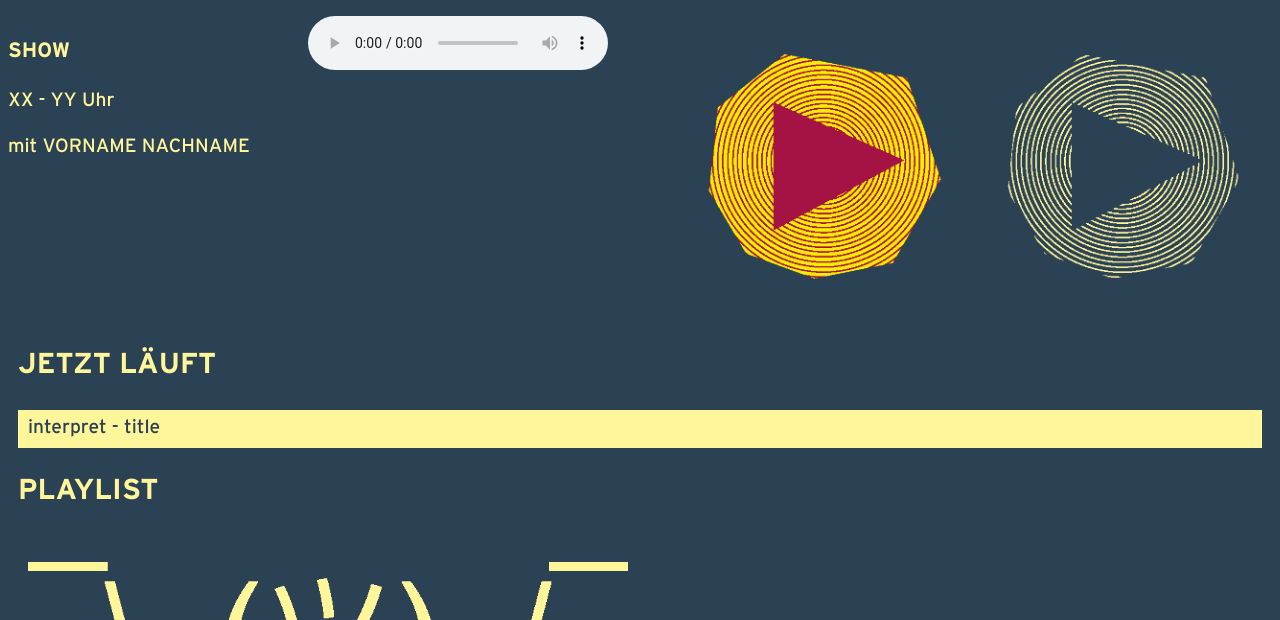
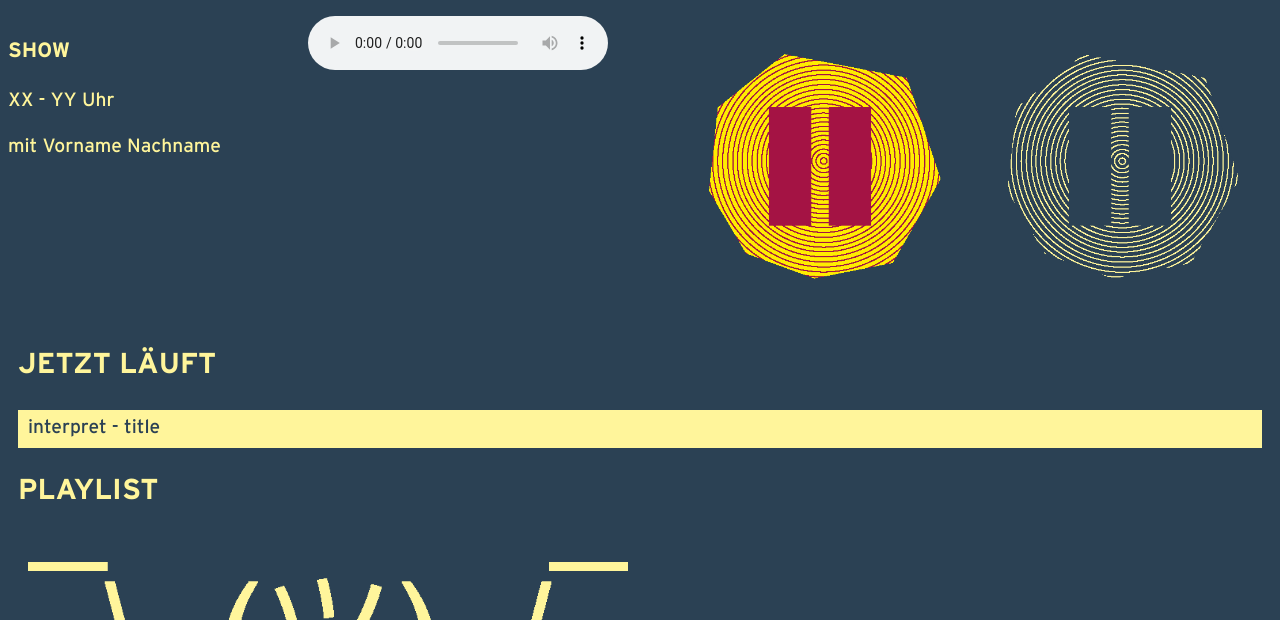
Before and after one commit to WebDaD/webplayer, a website: page index.html in a window 1280 px wide. Both pictures are taken after a click on the picture 1122 px from the left and 307 px from the top of the page. Shown: the part 141-761 px from the top of the page. Drawn offline with nearby package versions, Linux system fonts and the light colour scheme; no server answers.

Commit message:
Button pause

```diff
--- a/css/index.css
+++ b/css/index.css
@@ -73,6 +73,7 @@ a:hover {
 #metadata #show {
   font-size: 1.3rem;
   font-weight: bold;
+  text-transform: uppercase;
 }
 #button_kinder,
 #button_szene {
--- a/index.html
+++ b/index.html
@@ -26,10 +26,10 @@
   <div id="metadata">
     <p id="show"><strong>SHOW</strong></p>
     <p>XX - YY Uhr</p>
-    <p>mit VORNAME NACHNAME</p>
+    <p>mit Vorname Nachname</p>
   </div>
-  <img id="button_szene" src="images/button_szene.png" alt="Button" class="player_control"/>
-  <img id="button_kinder" src="images/button_kinder.png" alt="Button" class="player_control"/>
+  <img id="button_szene" src="images/button_szene_pause.png" alt="Button" class="player_control"/>
+  <img id="button_kinder" src="images/button_kinder_pause.png" alt="Button" class="player_control"/>
   <div id="player">
     <audio controls="false" preload="metadata" autoplay="true">
       <source id="src_mp3_1" src="" type="audio/mpeg">
--- a/js/index.js
+++ b/js/index.js
@@ -38,9 +38,13 @@ $( document ).ready(function() {
     if(audio.paused) {
       audio.play();
       $(".player_control").removeClass("rotate");
+      $("#button_szene").attr("src", "images/button_szene_pause.png")
+      $("#button_kinder").attr("src", "images/button_kinder_pause.png")
     } else {
       audio.pause();
       $(".player_control").addClass("rotate");
+      $("#button_szene").attr("src", "images/button_szene.png")
+      $("#button_kinder").attr("src", "images/button_kinder.png")
     }
   });
 });
```
Also changed, not shown: images/button_kinder_pause.png (added), images/button_szene_pause.png (added).
